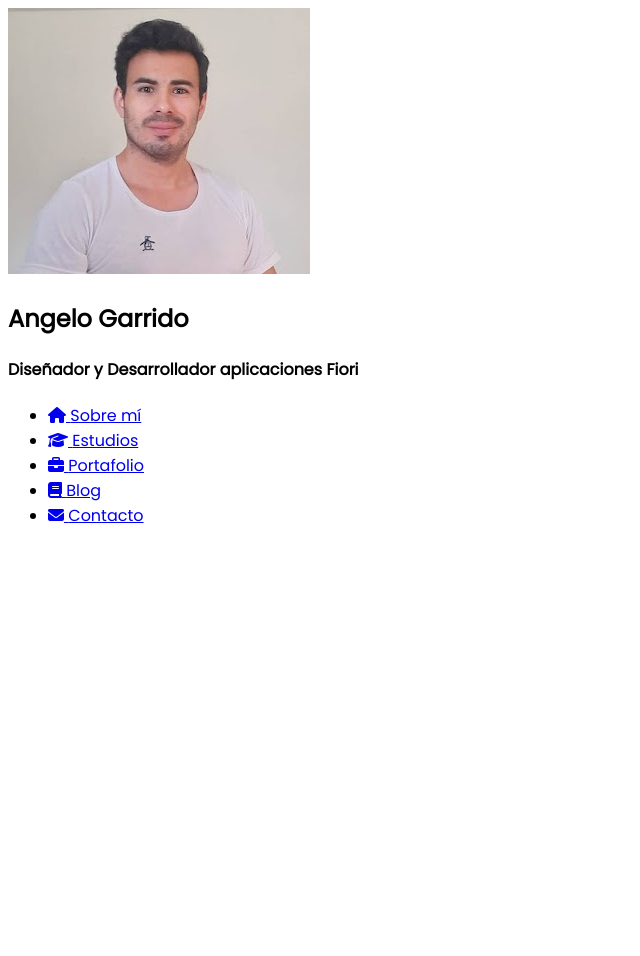
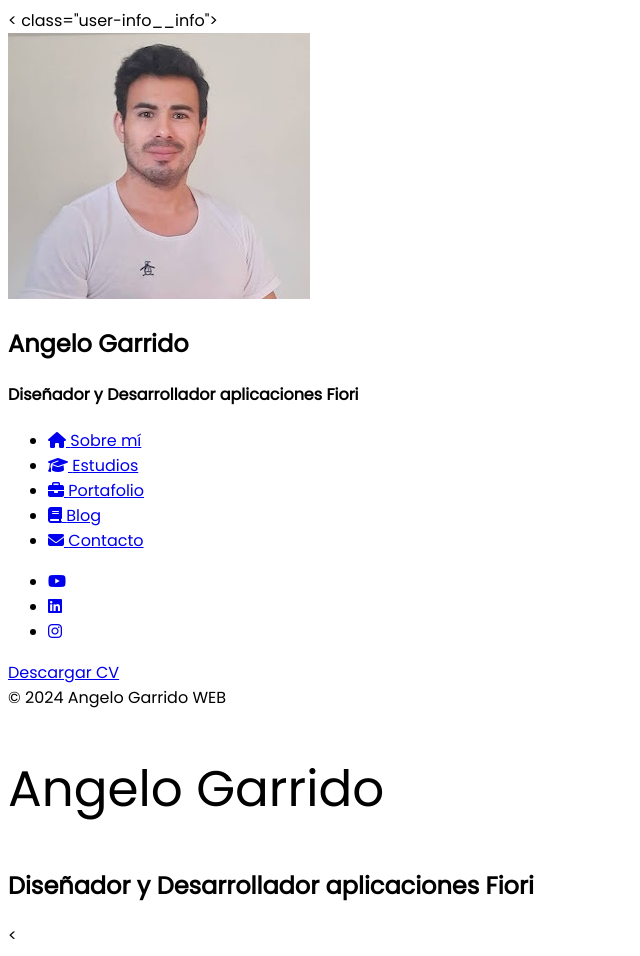
Before and after one commit to angelogarrido/webpersonal, a plain HTML site: page 06-maquetacion-web1/index.html in a window 1280 px wide. Shown: the whole page, without its empty margins (0-640 px from the left). Before the commit the page ends 800 px from the top, so only its background shows below. Drawn offline with Linux system fonts and the light colour scheme.

Commit message:
seccion_14

```diff
--- a/06-maquetacion-web1/index.html
+++ b/06-maquetacion-web1/index.html
@@ -6,10 +6,10 @@
     <meta http-equiv="X-UA-Compatible" content="IE=edge">
     <meta name="viewport" content="width=device-width, initial-scale=1.0">
 
-    <link rel="stylesheet" href="assets/fonts/fontawesome-free-6.5.1-web/css/all.min.css"/>
+    <link rel="stylesheet" href="assets/fonts/fontawesome-free-6.5.1-web/css/all.min.css" />
     <link rel="stylesheet" href="assets/fonts/Poppins/poppins.css" />
     <link rel="stylesheet" href="assets/css/styles.css" />
-
+    <!-- <link rel="stylesheet" href="styles.css" /> -->
     <title>Portafolio - Angelo Garrido</title>
 </head>
 
@@ -19,7 +19,7 @@
         <!--Barra lateral (info usuario)-->
         <aside class="layout__aside">
             <!--section es un bloque-->
-            <section class="user-info__info">
+            < class="user-info__info">
 
                 <!--informacion general de usuario-->
                 <div class="user-info__general">
@@ -72,13 +72,56 @@
                         </a>
                     </li>
                 </ul>
+                </nav>
                 <!--links a redes sociales-->
+                <div class="user-info__links">
+                    <ul class="links__social">
+                        <li class="social__option">
+                            <a href="#" class="social__link">
+                                <i class="social_icon fa-brands fa-youtube"></i>
+                            </a>
+                        </li>
+
+                        <li class="social__option">
+                            <a href="#" class="social__link">
+                                <i class="social_icon fa-brands fa-linkedin"></i>
+                            </a>
+                        </li>
+
+                        <li class="social__option">
+                            <a href="#" class="social__link">
+                                <i class="social_icon fa-brands fa-instagram"></i>
+                            </a>
+                        </li>
+
+                    </ul>
+                </div>
+
                 <!--Boton del curriculum-->
+                <div class="user-info__buttons">
+                    <a href="#" class="user-info__btn">Descargar CV</a>
+                </div>
+
                 <!--Pie de pagina-->
+                <footer class="user-info__footer">
+                &copy; 2024 Angelo Garrido WEB
+            </footer>
+                </section>
+        </aside>
+<main class="layout__content">
+
+    <section class="content__page">
+<h1 class="page_name">
+Angelo Garrido
+</h1>
+<h2 class="page_job">Diseñador y Desarrollador aplicaciones Fiori</h2>
+
+    </section>
 
 
-            </section>
-        </aside>
+
+</main>
+        <
 
     </div>
 
--- /dev/null
+++ b/styles.css
@@ -0,0 +1,10 @@
+body {
+
+}
+
+h1{
+    font-family: "Poppins";
+    font-size: 50px;
+    font-weight: bold;
+    font-style: italic;
+}
```
